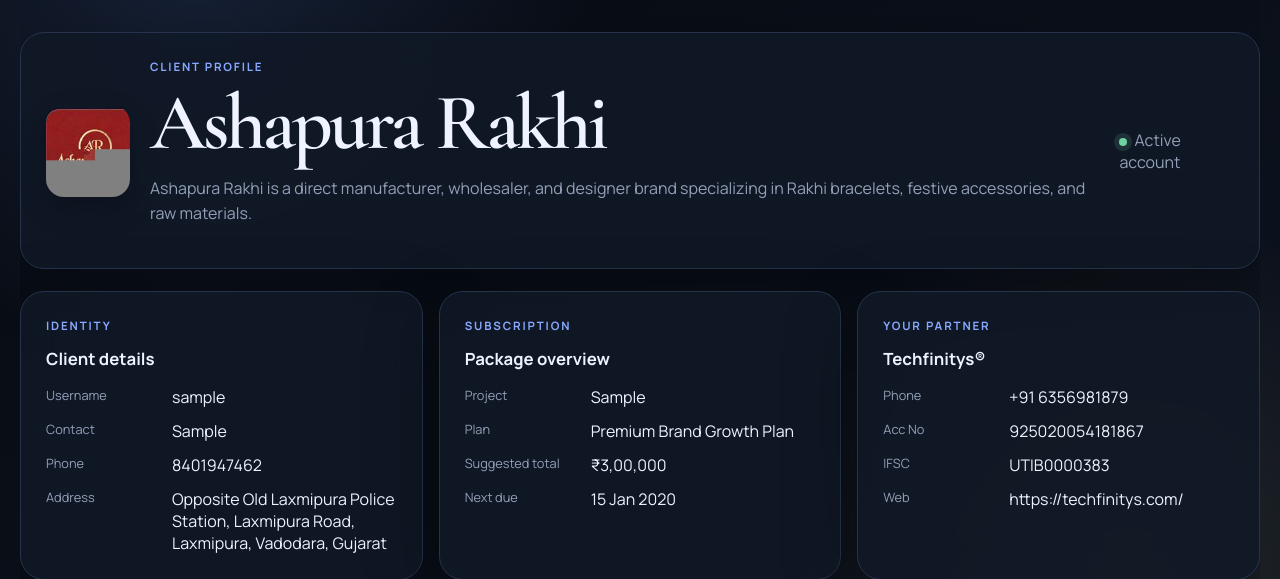
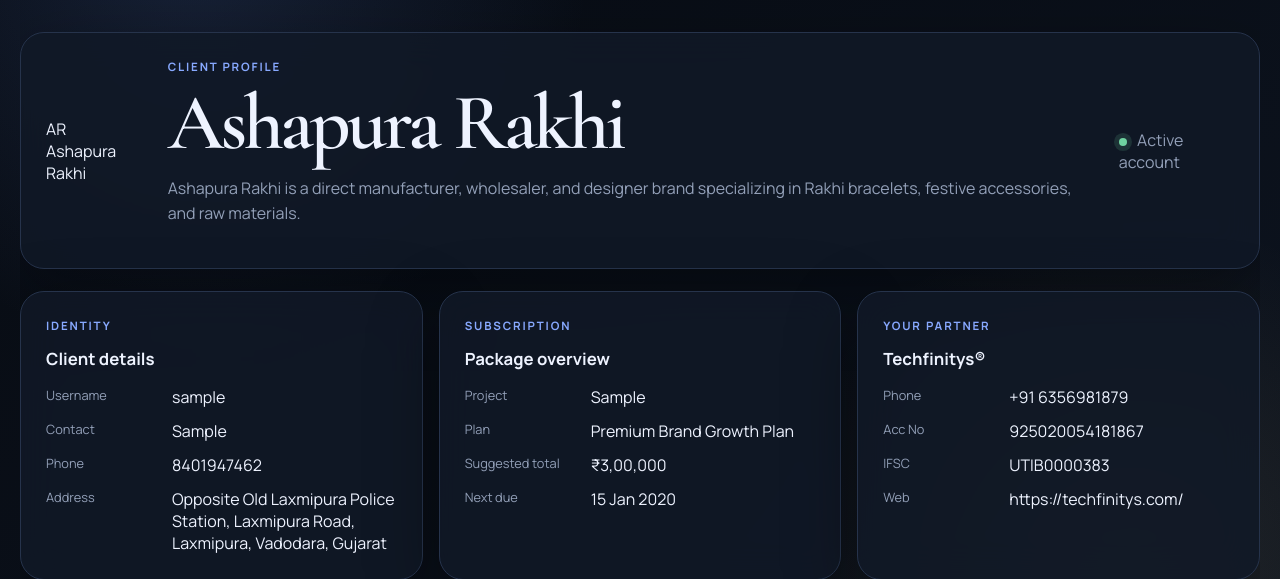
Before and after one commit to gitwork3054/techfinitys_paymentgateway, a Django app: page /profile/ in a window 1280 px wide. Shown: the part 82-661 px from the top of the page. Run offline with Django 5.2, Linux system fonts and the light colour scheme; a user stored in the database is signed in; tables that the repository leaves empty hold one stand-in row (values such as "Sample post").

Commit message:
Rebuild client profile hero layout

```diff
--- a/portal/templates/portal/profile.html
+++ b/portal/templates/portal/profile.html
@@ -1,8 +1,20 @@
-{% extends "portal/base.html" %}{% load static %}{% block content %}
-<section class="profile-hero glass reveal">
-  <div class="avatar client-logo-avatar"><img src="{% static 'portal/ashapura-profile-logo.jpg' %}" alt="Ashapura Rakhi logo"></div>
-  <div><p class="eyebrow">Client profile</p><h1>{{ brand.name }}</h1><p class="mut">{{ brand.about }}</p></div>
-  <div class="profile-status"><span class="status-dot solid"></span>Active account</div>
+{% extends "portal/base.html" %}{% block content %}
+<section class="profile-hero profile-hero-fixed glass reveal">
+  <div class="client-brand-tile" aria-label="Ashapura Rakhi logo">
+    <div class="client-brand-monogram">AR</div>
+    <div class="client-brand-name">Ashapura Rakhi</div>
+  </div>
+
+  <div class="profile-hero-copy">
+    <p class="eyebrow">Client profile</p>
+    <h1>{{ brand.name }}</h1>
+    <p class="mut">{{ brand.about }}</p>
+  </div>
+
+  <div class="profile-status profile-status-fixed">
+    <span class="status-dot solid"></span>
+    Active account
+  </div>
 </section>
 
 <section class="grid profile-grid advanced-grid">
```
